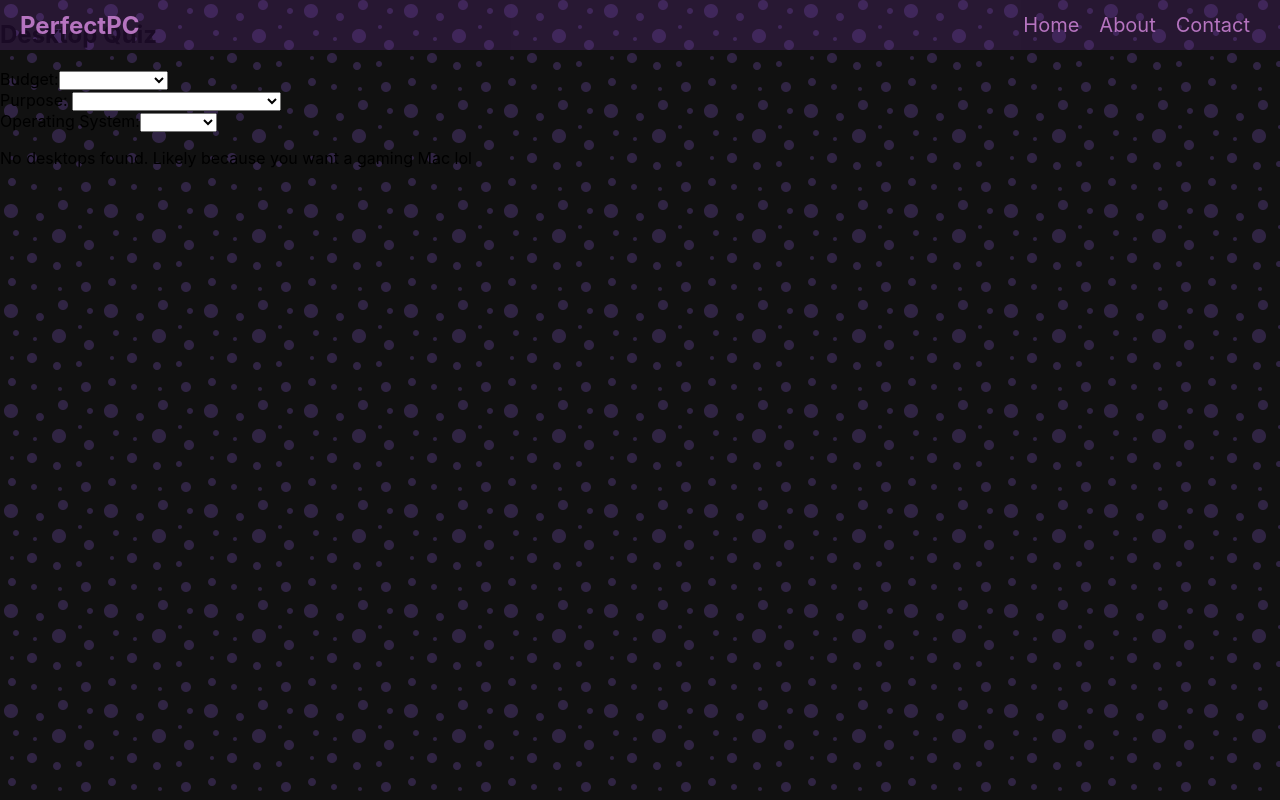
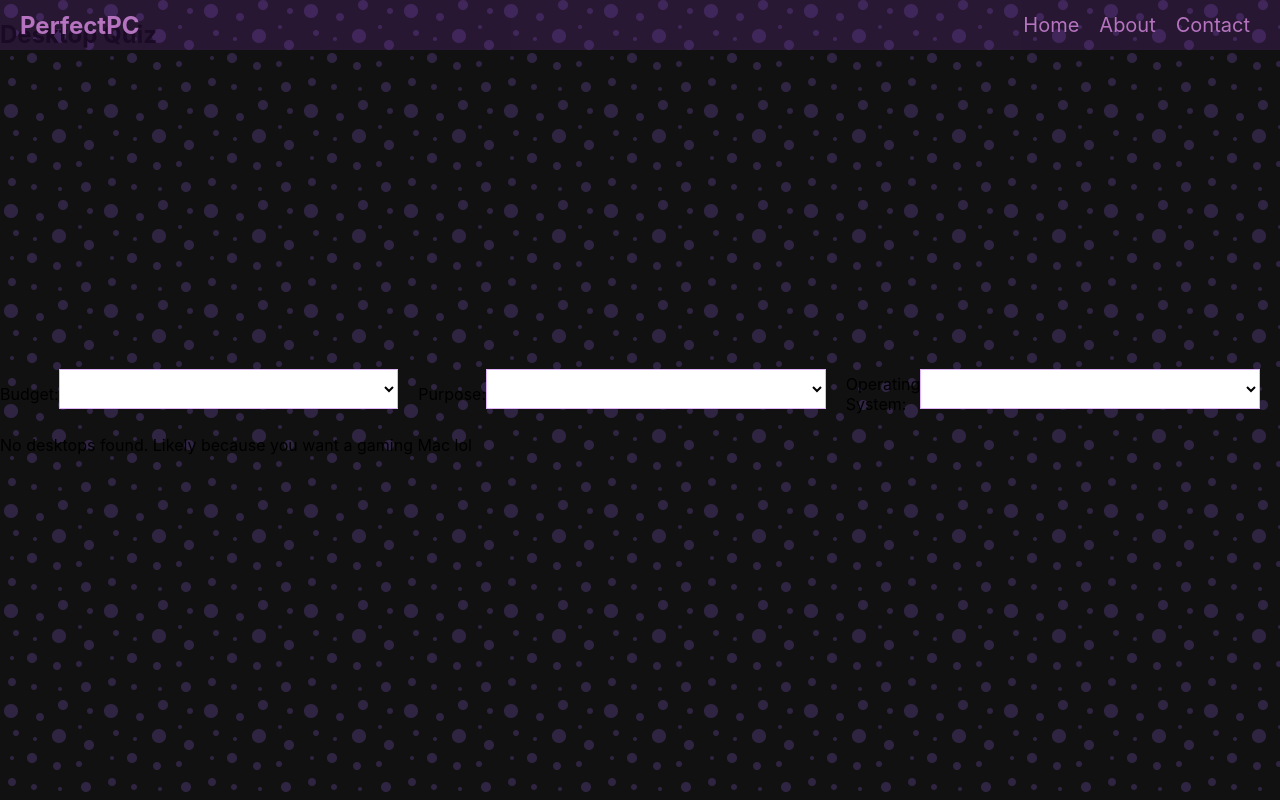
Before and after one commit to SpoonMouse/perfect-pc, a React (Create React App) app: page /desktopquiz in a window 1280 px wide. Built offline with nearby package versions, Linux system fonts and the light colour scheme.

Commit message:
Couple bug fixes

```diff
--- a/src/App.js
+++ b/src/App.js
@@ -2,8 +2,8 @@ import React from 'react';
 import Navbar from './components/navbar/navbar.component.jsx';
 import Home from './components/home/home.component.jsx';
 import Option from './components/option/option.component.jsx';
-import DesktopQuiz from './components/quiz/desktopquiz.component.jsx';
-import LaptopQuiz from './components/quiz/laptopquiz.component.jsx';
+import DesktopQuiz from './components/desktop-quiz/desktopquiz.component.jsx';
+import LaptopQuiz from './components/laptop-quiz/laptopquiz.component.jsx';
 import "animate.css";
 import "./App.css";
 import { BrowserRouter as Router, Route, Routes } from 'react-router-dom';
@@ -18,7 +18,7 @@ function App() {
             <Route path='/' element={<Home />}/>
             <Route path='/option' element={< Option />}/>
             <Route path ='/desktopquiz' element ={< DesktopQuiz />}/>
-            <Route path ='/laptoppquiz' element ={< LaptopQuiz />}/>
+            <Route path ='/laptopquiz' element ={< LaptopQuiz />}/>
          </Routes>
       </div>
     </div>
--- a/src/components/quiz/desktopquiz.component.jsx
+++ b/src/components/desktop-quiz/desktopquiz.component.jsx
@@ -1,5 +1,5 @@
 import React, { useState, useEffect } from 'react';
-
+import './desktopquiz.styles.css';
 
 const DesktopQuiz = () => {
     const [budget, setBudget] = useState('');
@@ -12,6 +12,10 @@ const DesktopQuiz = () => {
       const desktops = [
         {operatingSystem: 'macOS', model: 'MacBook Air', price: '$999' },
         {operatingSystem: 'Windows', model: 'Surface Laptop 4', price: '$999' },
+        {operatingSystem: 'Windows', model: 'XPS 13', price: '$999' },
+        {operatingSystem: 'Windows', model: 'XPS 13', price: '$999' },
+        {operatingSystem: 'Windows', model: 'XPS 13', price: '$999' },
+        {operatingSystem: 'Windows', model: 'XPS 13', price: '$999' },
         {operatingSystem: 'Windows', model: 'XPS 13', price: '$999' },
       ];
 
@@ -29,10 +33,12 @@ const DesktopQuiz = () => {
     }, [budget, operatingSystem, purpose]);
 
     return (
-      <div>
+    <div>
         <h2>Desktop Quiz</h2>
-        <div>
+      <div className='select-wrapper'>
+
           <label>Budget:</label>
+
           <select value={budget} onChange={e => setBudget(e.target.value)}>
             <option value=""></option>
             <option value="$999">$999 or less</option>
@@ -40,8 +46,8 @@ const DesktopQuiz = () => {
             <option value="$1999">$1999 or less</option>
             <option value="$2000+">$2000 or more</option>
           </select>
-        </div>
-        <div>
+
+
           <label>Purpose: </label>
           <select value={purpose} onChange={e => setPurpose(e.target.value)}>
             <option value=""></option>
@@ -51,15 +57,17 @@ const DesktopQuiz = () => {
             <option value="Media">Media PC</option>
             <option value="Business">Day-to-Day Business</option>
           </select>
-        </div>
-        <div>
+
+
           <label>Operating System:</label>
           <select value={operatingSystem} onChange={e => setOperatingSystem(e.target.value)}>
             <option value=""></option>
             <option value="macOS">macOS</option>
             <option value="Windows">Windows</option>
           </select>
-        </div>
+
+      </div>
+
         <div>
           {filteredDesktop ? (
             <div>
--- /dev/null
+++ b/src/components/desktop-quiz/desktopquiz.styles.css
@@ -0,0 +1,22 @@
+select {
+  display: block;
+  height: 40px;
+  width: 100%;
+  padding: 10px;
+  margin-right: 20px;
+  margin-bottom: 10px;
+  font-size: 16px;
+  font-weight: 500;
+  line-height: 1.3;
+  background-color: #fff;
+  border: 1px solid rgb(224, 178, 247);
+
+}
+
+.select-wrapper {
+  display: flex;
+  justify-content: space-evenly;
+  align-items: center;
+  width: 100%;
+  margin-top: 20rem;
+}
--- a/src/components/quiz/laptopquiz.component.jsx
+++ b/src/components/laptop-quiz/laptopquiz.component.jsx
@@ -1,4 +1,5 @@
 import React, { useState, useEffect } from 'react';
+import './laptopquiz.styles.css'
 
 const LaptopQuiz = () => {
     const [budget, setBudget] = useState('');
@@ -7,6 +8,7 @@ const LaptopQuiz = () => {
     const [filteredLaptop, setFilteredLaptop] = useState('');
 
     useEffect(() => {
+
       const laptops = [
         {operatingSystem: 'macOS', model: 'MacBook Air', price: '$999' },
         {operatingSystem: 'Windows', model: 'Surface Laptop 4', price: '$999' },
@@ -29,8 +31,11 @@ const LaptopQuiz = () => {
     return (
       <div>
         <h2>Laptop Quiz</h2>
-        <div>
+        <div className='select-wrapper'>
+
+
           <label>Budget:</label>
+
           <select value={budget} onChange={e => setBudget(e.target.value)}>
             <option value=""></option>
             <option value="$999">$999 or less</option>
@@ -38,9 +43,11 @@ const LaptopQuiz = () => {
             <option value="$1999">$1999 or less</option>
             <option value="$2000+">$2000 or more</option>
           </select>
-        </div>
-        <div>
+
+
+
           <label>Purpose: </label>
+
           <select value={purpose} onChange={e => setPurpose(e.target.value)}>
             <option value=""></option>
             <option value="Gaming/Streaming">Gaming/Streaming</option>
@@ -49,20 +56,25 @@ const LaptopQuiz = () => {
             <option value="Media">Media PC</option>
             <option value="Business">Day-to-Day Business</option>
           </select>
-        </div>
-        <div>
+
+
+
           <label>Operating System:</label>
+
           <select value={operatingSystem} onChange={e => setOperatingSystem(e.target.value)}>
             <option value=""></option>
             <option value="macOS">macOS</option>
             <option value="Windows">Windows</option>
             <option value="Linux">Linux</option>
           </select>
-        </div>
+
+
+      </div>
+
         <div>
           {filteredLaptop ? (
             <div>
-              <h3>{filteredLaptop.brand} {filteredLaptop.model}</h3>
+              <h3>{filteredLaptop.purpose} {filteredLaptop.model}</h3>
               <p>{filteredLaptop.operatingSystem} - {filteredLaptop.price}</p>
             </div>
           ) : (
--- /dev/null
+++ b/src/components/laptop-quiz/laptopquiz.styles.css
@@ -0,0 +1,22 @@
+select {
+    display: block;
+    height: 40px;
+    width: 100%;
+    padding: 10px;
+    margin-right: 20px;
+    margin-bottom: 10px;
+    font-size: 16px;
+    font-weight: 500;
+    line-height: 1.3;
+    background-color: #fff;
+    border: 1px solid rgb(224, 178, 247);
+
+  }
+
+  .select-wrapper {
+    display: flex;
+    justify-content: space-evenly;
+    align-items: center;
+    width: 100%;
+    margin-top: 20rem;
+  }
--- a/src/components/option/option.component.jsx
+++ b/src/components/option/option.component.jsx
@@ -1,16 +1,21 @@
 import React from "react";
 import './option.styles.css';
+import { Link } from 'react-router-dom';
 
 const Option = () => {
     return (
         <div className="option-container">
         <h1 className="option-title">select your perfect pc</h1>
-        <div className="option-buttons">
+          <div className="option-buttons">
           <div className="option-card">
-            <h2 className="option-card-title">Laptop</h2>
+          <Link to='/laptopquiz'>
+          <button className="option-card-title">Laptop</button>
+          </Link>
           </div>
           <div className="option-card">
-            <h2 className="option-card-title">Desktop</h2>
+            <Link to='/desktopquiz'>
+          <button className="option-card-title">Desktop</button>
+          </Link>
           </div>
         </div>
       </div>
--- a/src/components/option/option.styles.css
+++ b/src/components/option/option.styles.css
@@ -21,6 +21,13 @@
     justify-content: space-between;
     width: 625px;
   }
+
+button {
+  background-color: transparent;
+  border: transparent;
+  height: 300px;
+  padding: 20px;
+}
 
   .option-card {
     display: flex;
```
